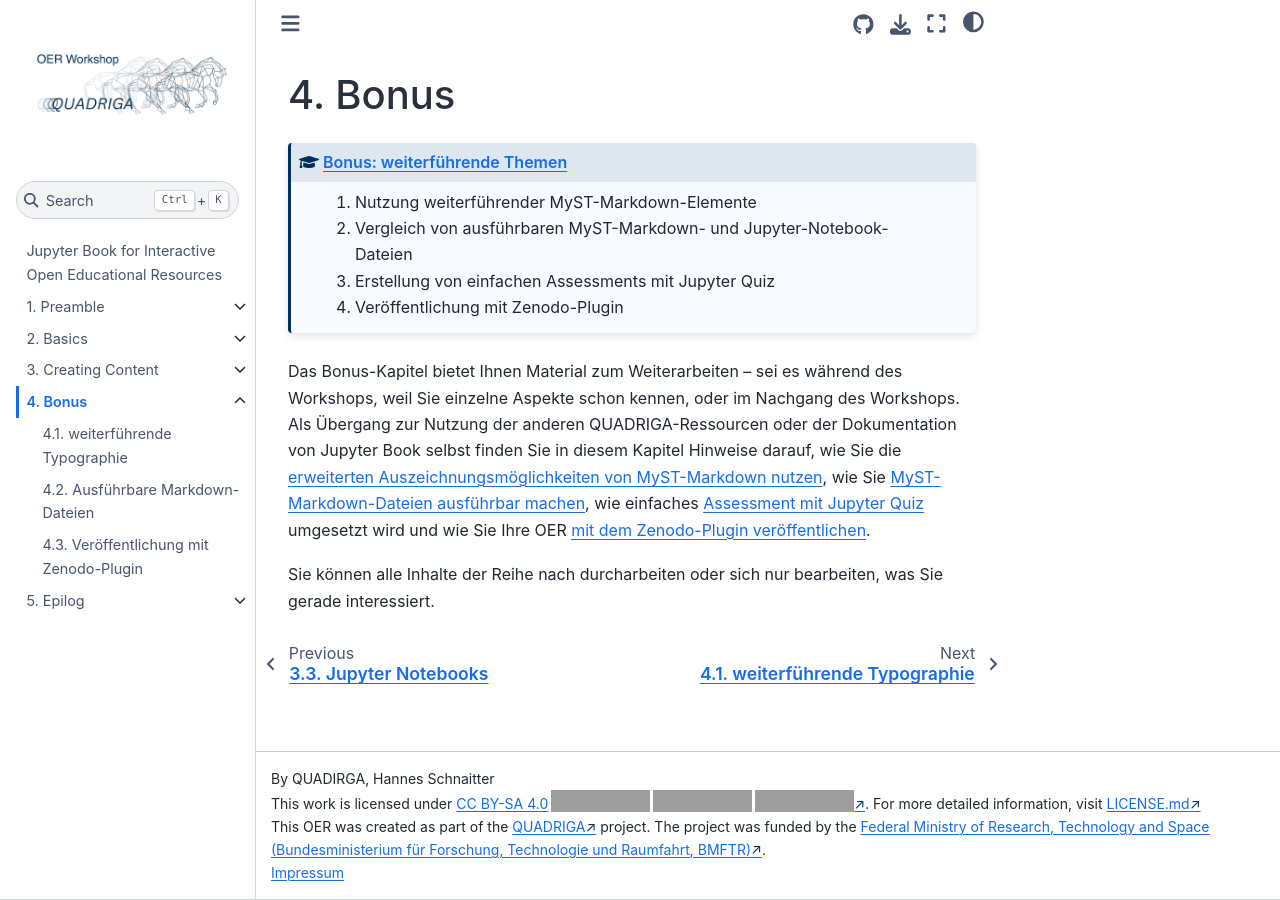
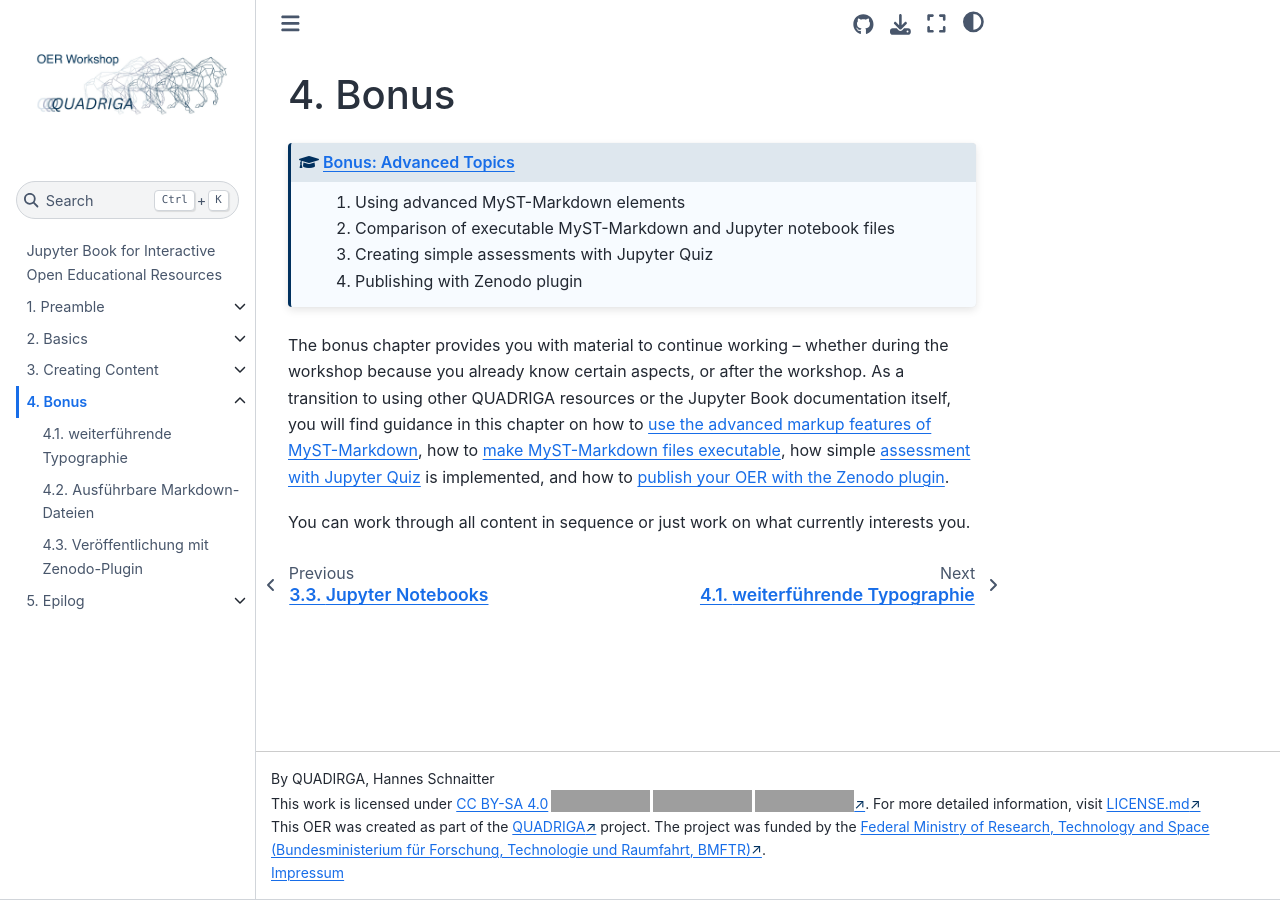
Before and after one commit to quadriga-dk/OER-Workshop, a Jupyter Book: the page built from bonus/introduction.md, in a window 1280 px wide. Built offline with Jupyter Book 1.0.4 settings and Sphinx 7.4.7 and the Sphinx Book theme 1.1.4, drawn with Linux system fonts in a browser that asks for light colours; pages that are not in the unit, such as notebooks, are missing from menus; grey boxes are pictures that could not be loaded.

Commit message:
feat: translate bonus/introduction.md

````diff
--- a/bonus/introduction.md
+++ b/bonus/introduction.md
@@ -1,14 +1,14 @@
 # Bonus
 
-```{admonition} [Bonus: weiterführende Themen](/bonus/introduction.md)
+```{admonition} [Bonus: Advanced Topics](/bonus/introduction.md)
 :class: lernziele
 
-1. Nutzung weiterführender MyST-Markdown-Elemente
-2. Vergleich von ausführbaren MyST-Markdown- und Jupyter-Notebook-Dateien
-3. Erstellung von einfachen Assessments mit Jupyter Quiz
-4. Veröffentlichung mit Zenodo-Plugin
+1. Using advanced MyST-Markdown elements
+2. Comparison of executable MyST-Markdown and Jupyter notebook files
+3. Creating simple assessments with Jupyter Quiz
+4. Publishing with Zenodo plugin
 ```
 
-Das Bonus-Kapitel bietet Ihnen Material zum Weiterarbeiten – sei es während des Workshops, weil Sie einzelne Aspekte schon kennen, oder im Nachgang des Workshops. Als Übergang zur Nutzung der anderen QUADRIGA-Ressourcen oder der Dokumentation von Jupyter Book selbst finden Sie in diesem Kapitel Hinweise darauf, wie Sie die [erweiterten Auszeichnungsmöglichkeiten von MyST-Markdown nutzen](typography.md), wie Sie [MyST-Markdown-Dateien ausführbar machen](executable_markdown.md), wie einfaches [Assessment mit Jupyter Quiz](jupyterquiz.ipynb) umgesetzt wird und wie Sie Ihre OER [mit dem Zenodo-Plugin veröffentlichen](zenodo.md).
+The bonus chapter provides you with material to continue working – whether during the workshop because you already know certain aspects, or after the workshop. As a transition to using other QUADRIGA resources or the Jupyter Book documentation itself, you will find guidance in this chapter on how to [use the advanced markup features of MyST-Markdown](typography.md), how to [make MyST-Markdown files executable](executable_markdown.md), how simple [assessment with Jupyter Quiz](jupyterquiz.ipynb) is implemented, and how to [publish your OER with the Zenodo plugin](zenodo.md).
 
-Sie können alle Inhalte der Reihe nach durcharbeiten oder sich nur bearbeiten, was Sie gerade interessiert.
+You can work through all content in sequence or just work on what currently interests you.
````
